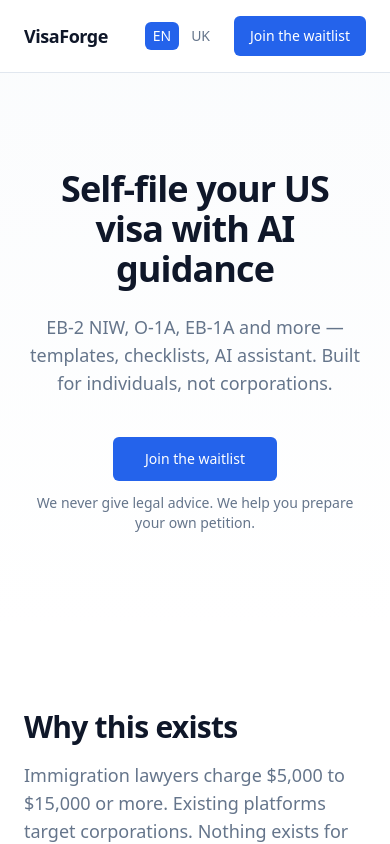
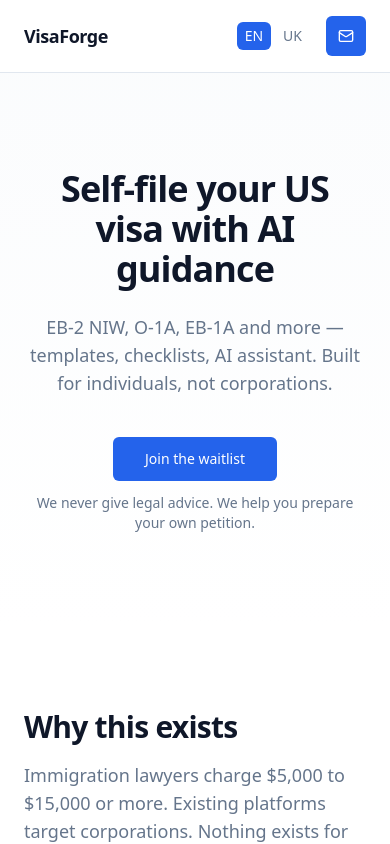
Before and after one commit to kostenk0/VG, a React (Vite) app in the folder apps/landing/: page / in a window 390 px wide. Shown: the top 844 px of the page. Built offline with nearby package versions, Linux system fonts and the light colour scheme; the HTML template or start-up script is replaced by a standard one.

Commit message:
fix(landing): icon-only waitlist CTA in header below sm breakpoint

```diff
--- a/apps/landing/src/components/Header.tsx
+++ b/apps/landing/src/components/Header.tsx
@@ -11,7 +11,7 @@ export function Header() {
         </Link>
         <div className="flex items-center gap-4">
           <LangSwitcher />
-          <WaitlistCTA size="default" />
+          <WaitlistCTA responsive />
         </div>
       </div>
     </header>
```
